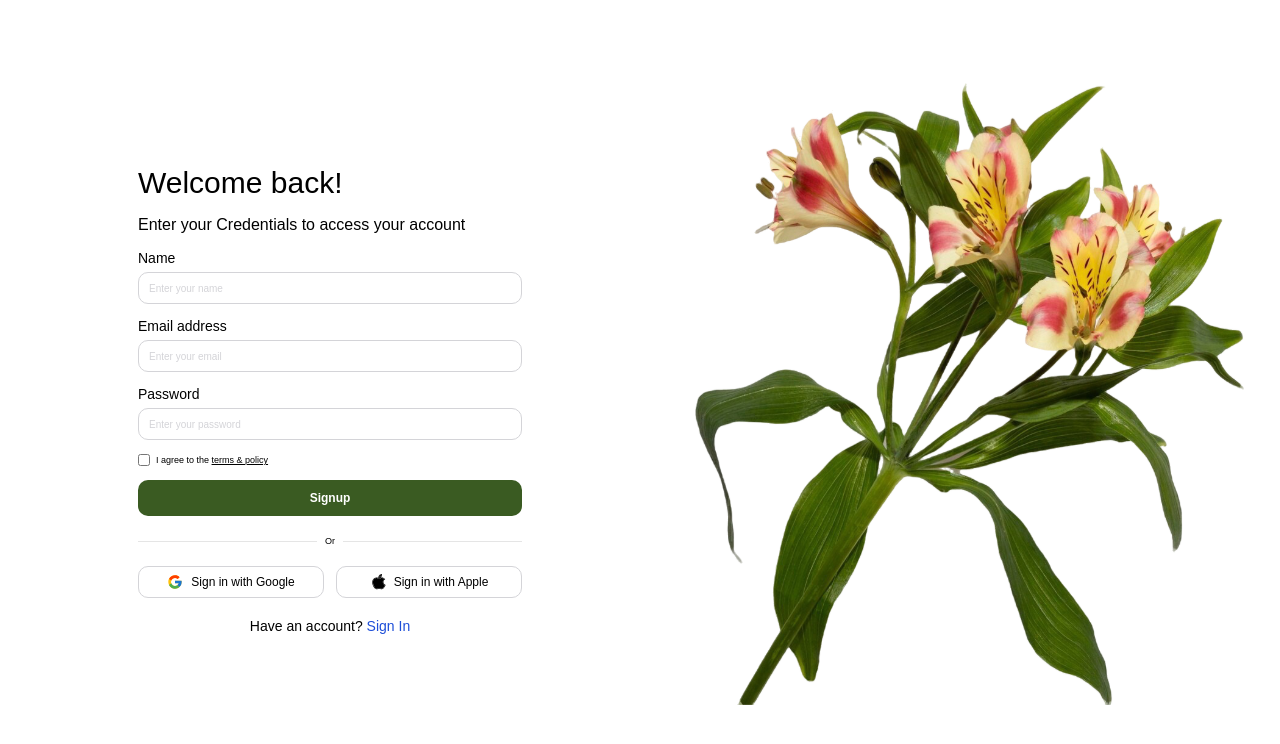
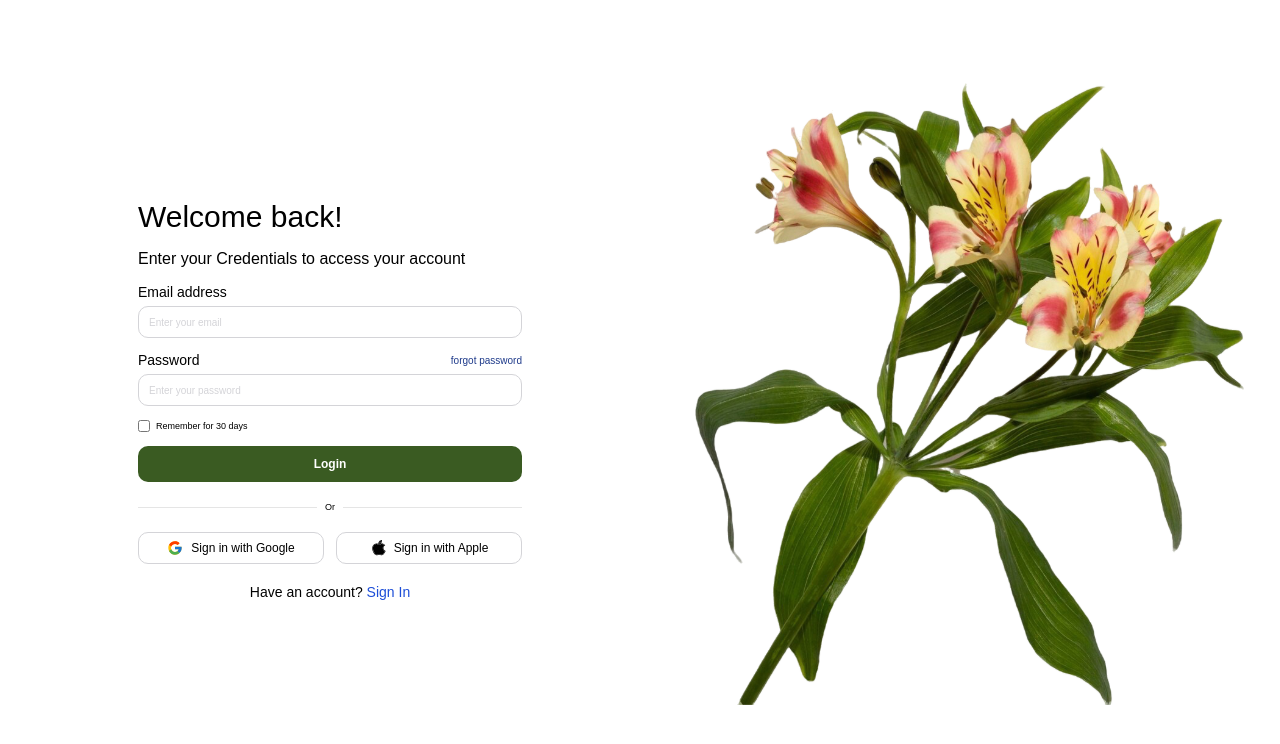
Before and after one commit to gl1tch1ng/appdev1-final-practical-exam, a React (Vite) app: page / in a window 1280 px wide. Shown: the top 744 px of the page. Built offline with nearby package versions, Linux system fonts and the light colour scheme.

Commit message:
Update Login form

```diff
--- a/src/components/Login.jsx
+++ b/src/components/Login.jsx
@@ -17,15 +17,6 @@
 
           <form className={styles.form} onSubmit={(e) => e.preventDefault()}>
             <div className={styles.inputGroup}>
-              <label className={styles.label}>Name</label>
-              <input
-                type="text"
-                className={styles.input}
-                placeholder="Enter your name"
-              />
-            </div>
-
-            <div className={styles.inputGroup}>
               <label className={styles.label}>Email address</label>
               <input
                 type="email"
@@ -35,7 +26,12 @@
             </div>
 
             <div className={styles.inputGroup}>
-              <label className={styles.label}>Password</label>
+              <div className={styles.labelHeader}>
+                <label className={styles.label}>Password</label>
+                <a href="#forgot" className={styles.forgotLink}>
+                  forgot password
+                </a>
+              </div>
               <input
                 type="password"
                 className={styles.input}
@@ -44,14 +40,14 @@
             </div>
 
             <div className={styles.checkboxGroup}>
-              <input type="checkbox" id="terms" className={styles.checkbox} />
-              <label htmlFor="terms" className={styles.checkboxLabel}>
-                I agree to the <span className={styles.underline}>terms & policy</span>
+              <input type="checkbox" id="remember" className={styles.checkbox} />
+              <label htmlFor="remember" className={styles.checkboxLabel}>
+                Remember for 30 days
               </label>
             </div>
 
             <button type="submit" className={styles.submitBtn}>
-              Signup
+              Login
             </button>
           </form>
 
--- a/src/components/Login.module.css
+++ b/src/components/Login.module.css
@@ -16,7 +16,7 @@
 
 .formContainer {
   width: 100%;
-  max-width: 384px; /* Matches Figma w-96 */
+  max-width: 384px;
   display: flex;
   flex-direction: column;
   gap: 16px;
@@ -32,8 +32,8 @@
 
 .subtitle {
   color: #000000;
-  font-size: 16px; /* text-base */
-  font-weight: 500; /* font-medium */
+  font-size: 16px;
+  font-weight: 500;
   font-family: 'Poppins', sans-serif;
   margin: 0;
 }
@@ -52,11 +52,26 @@
   width: 100%;
 }
 
+.labelHeader {
+  display: flex;
+  justify-content: space-between;
+  align-items: center;
+  width: 100%;
+}
+
 .label {
   color: #000000;
   font-size: 14px;
   font-weight: 500;
   font-family: 'Poppins', sans-serif;
+}
+
+.forgotLink {
+  color: #1e3a8a; /* text-blue-900 / #0F3CDE */
+  font-size: 10px;
+  font-weight: 500;
+  font-family: 'Poppins', sans-serif;
+  text-decoration: none;
 }
 
 .input {
@@ -96,10 +111,6 @@
   font-family: 'Poppins', sans-serif;
 }
 
-.underline {
-  text-decoration: underline;
-}
-
 .submitBtn {
   width: 100%;
   height: 36px;
@@ -113,7 +124,6 @@
   cursor: pointer;
 }
 
-/* Divider Styles */
 .dividerContainer {
   display: flex;
   align-items: center;
@@ -136,7 +146,6 @@
   font-family: 'Poppins', sans-serif;
 }
 
-/* Social Buttons Styles */
 .socialContainer {
   display: flex;
   gap: 12px;
@@ -165,7 +174,6 @@
   height: 16px;
 }
 
-/* Bottom Text Styles */
 .bottomTextContainer {
   display: flex;
   justify-content: center;
@@ -180,7 +188,7 @@
 }
 
 .signInLink {
-  color: #1d4ed8; /* blue-700 / #0F3CDE */
+  color: #1d4ed8;
   cursor: pointer;
   font-weight: 500;
 }
```
Also changed, not shown: magdaraog-login-form.png (added).
